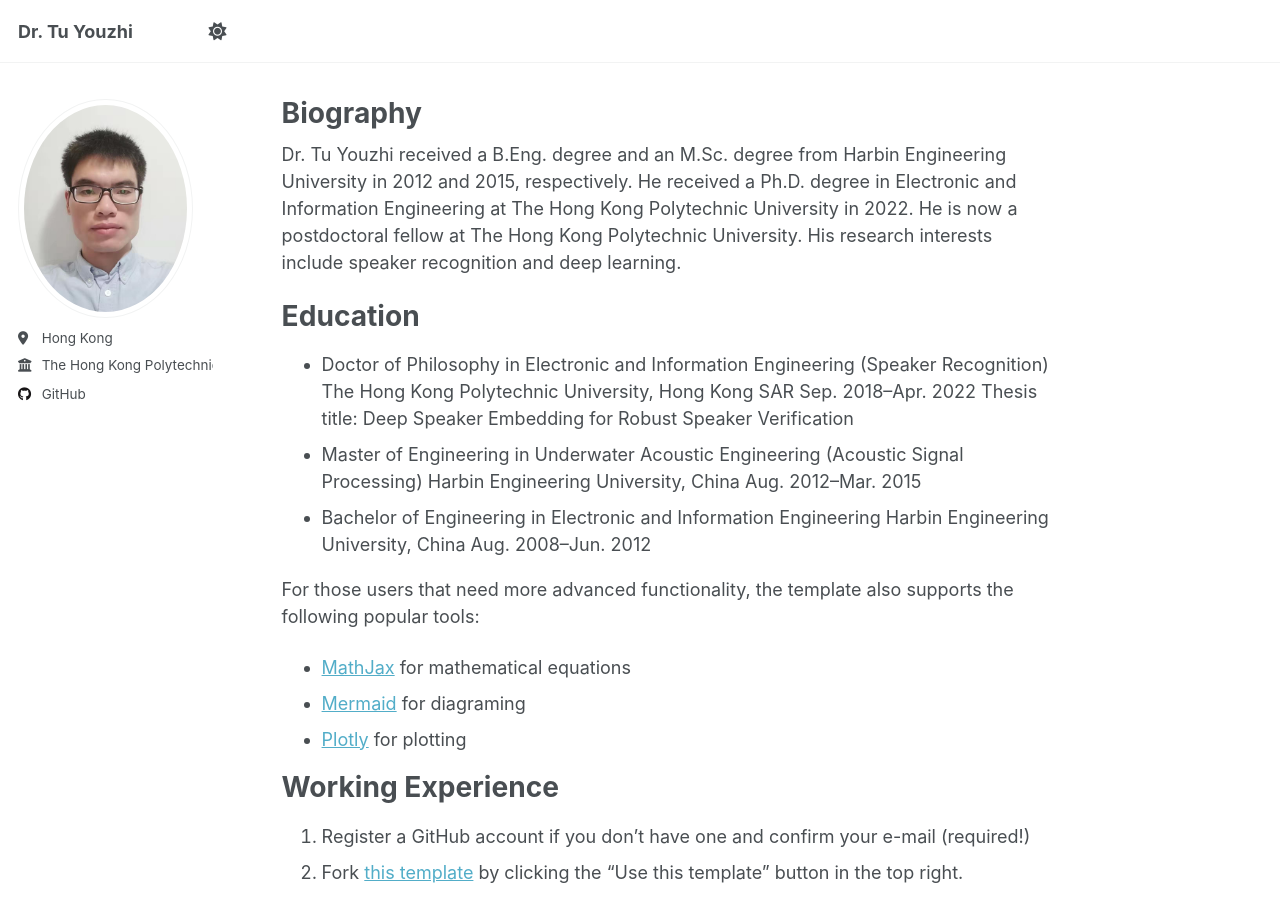
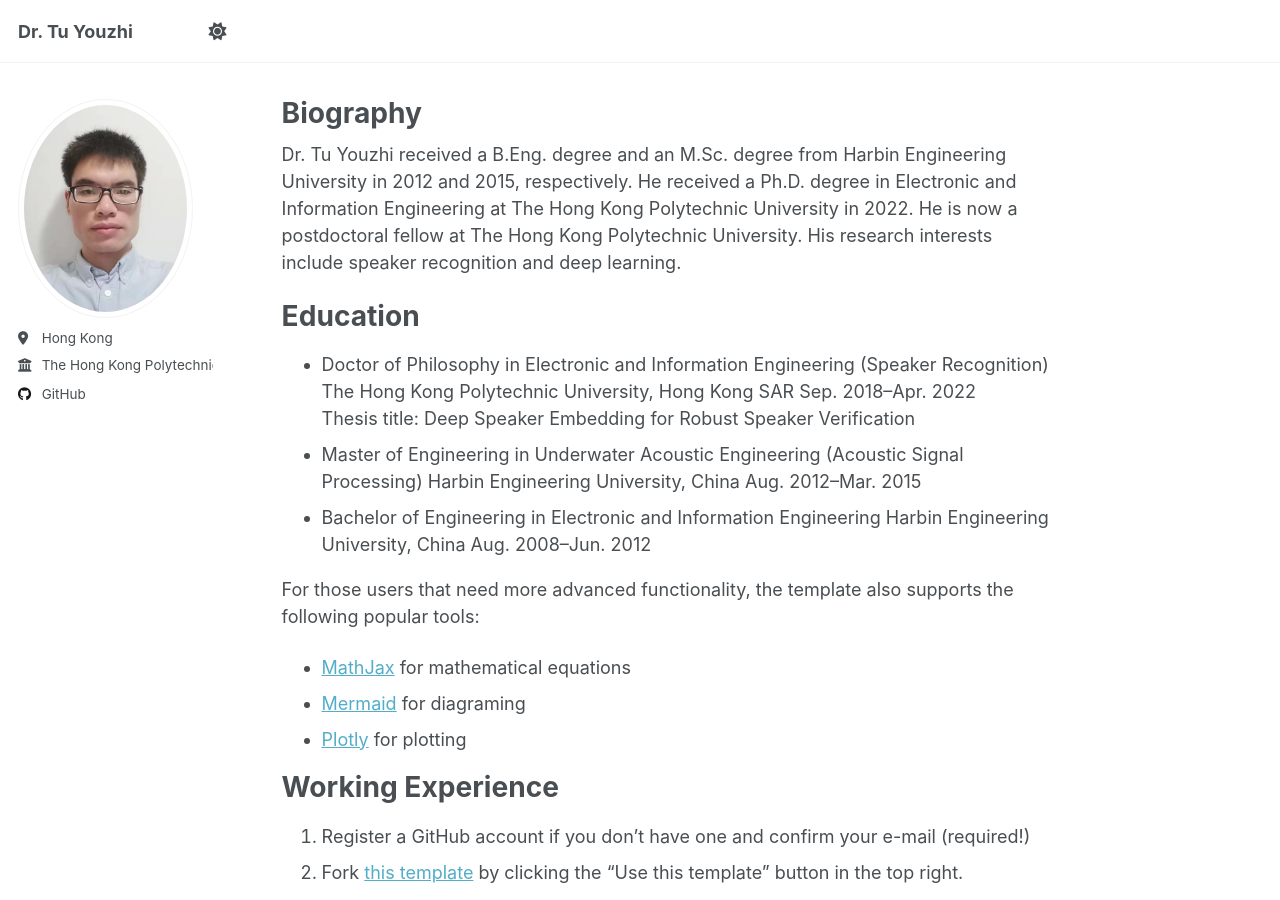
Before and after one commit to youzhitu/youzhitu.github.io, a Jekyll site: the page built from _pages/about.md, in a window 1280 px wide and 900 px high. Built offline with Jekyll 4.4.1, drawn with Linux system fonts in a browser that asks for light colours; a script that is not in the unit is left out.

```diff
--- a/_pages/about.md
+++ b/_pages/about.md
@@ -11,8 +11,8 @@ Dr. Tu Youzhi received a B.Eng. degree and an M.Sc. degree from Harbin Engineeri
 
 Education
 ======
-- Doctor of Philosophy in Electronic and Information Engineering (Speaker Recognition)
-The Hong Kong Polytechnic University, Hong Kong SAR Sep. 2018–Apr. 2022
+- Doctor of Philosophy in Electronic and Information Engineering (Speaker Recognition)\\
+The Hong Kong Polytechnic University, Hong Kong SAR Sep. 2018–Apr. 2022 \\
 Thesis title: Deep Speaker Embedding for Robust Speaker Verification
 - Master of Engineering in Underwater Acoustic Engineering (Acoustic Signal Processing)
 Harbin Engineering University, China Aug. 2012–Mar. 2015
```
